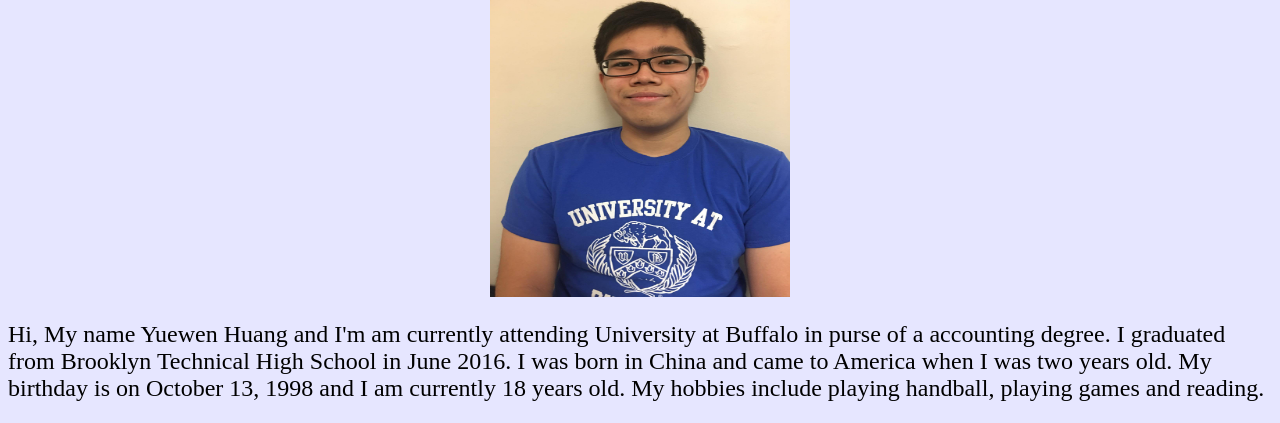
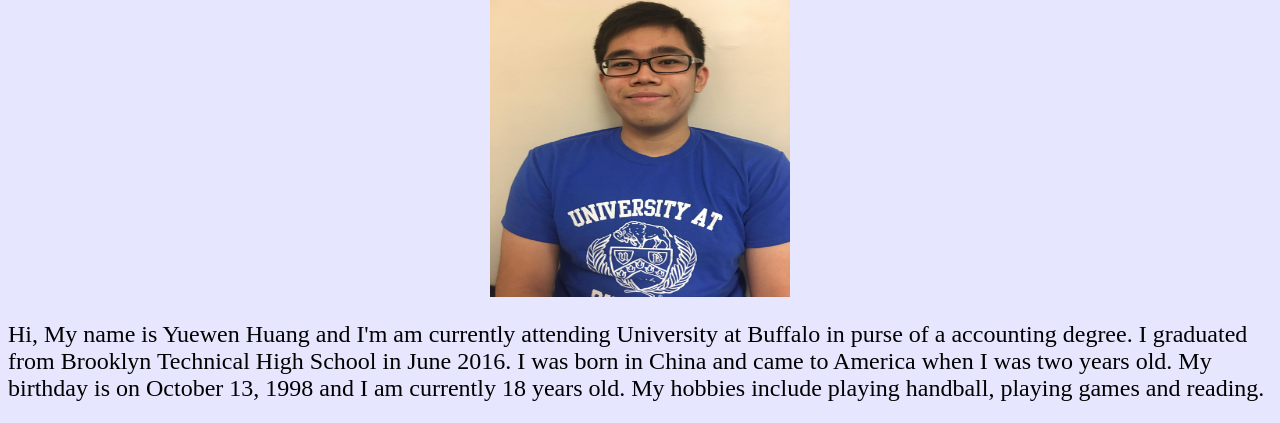
Before and after one commit to yuewenhu/yuewenhu.github.io, a plain HTML site: page index.html in a window 1280 px wide. Shown: the part 363-786 px from the top of the page. Drawn offline with Linux system fonts and the light colour scheme.

Commit message:
Add files via upload

```diff
--- a/index.html
+++ b/index.html
@@ -14,7 +14,7 @@
 	<img class = "profile" src = "profile.jpg" >
 
 	<p class ="p3">
-		Hi, My name Yuewen Huang and I'm am currently attending University at Buffalo in purse of a accounting degree. I graduated from Brooklyn Technical High School in June 2016. I was born in China and came to America when I was two years old. My birthday is on October 13, 1998 and I am currently 18 years old. My hobbies include playing handball, playing games and reading.
+		Hi, My name is Yuewen Huang and I'm am currently attending University at Buffalo in purse of a accounting degree. I graduated from Brooklyn Technical High School in June 2016. I was born in China and came to America when I was two years old. My birthday is on October 13, 1998 and I am currently 18 years old. My hobbies include playing handball, playing games and reading.
 	</p>
 
 	<div class = "dropdown">
```
